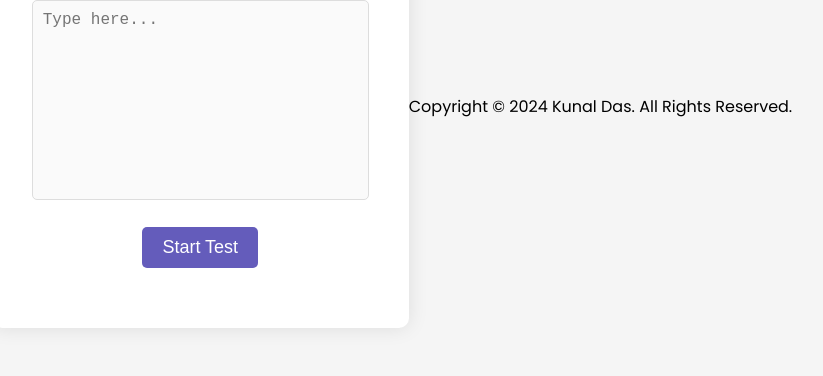
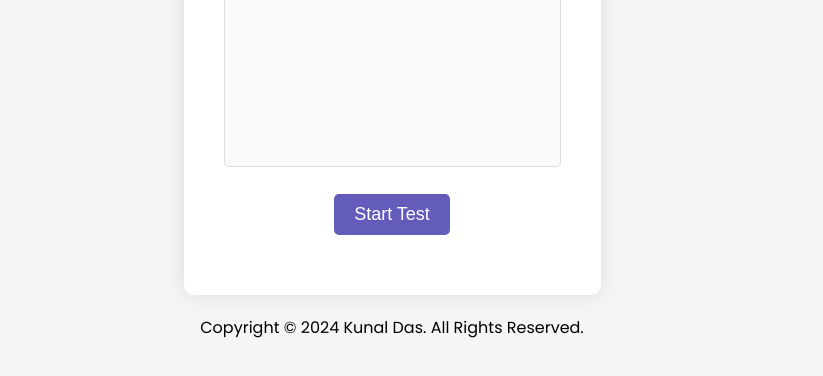
Before and after one commit to Kunal10411/Typing-Test-Project, a plain HTML site: page index.html in a window 1280 px wide. Shown: the part 294-670 px from the top of the page, without its empty margins (248-1071 px from the left). Drawn offline with Linux system fonts and the light colour scheme.

Commit message:
Update style.css

```diff
--- a/css/style.css
+++ b/css/style.css
@@ -4,14 +4,18 @@
     box-sizing: border-box;
 }
 
+
 body {
     font-family: 'Poppins', sans-serif;
     background-color: #f5f5f5;
     display: flex;
+    flex-direction: column;
     justify-content: center;
     align-items: center;
     height: 100vh;
 }
+
+
 
 .container {
     max-width: 600px;
@@ -89,3 +93,9 @@ button:hover {
     font-size: 14px;
     margin-top: 5px;
 }
+
+footer {
+    background-color: #f5f5f5;
+    padding: 20px 0;
+    text-align: center;
+}
```
